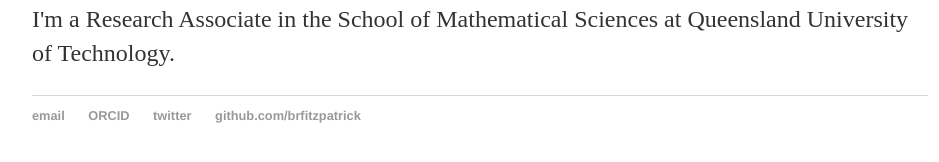
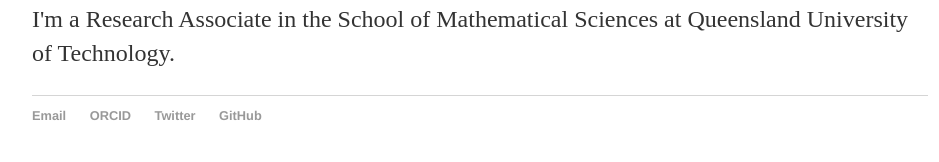
Before and after one commit to brfitzpatrick/brfitzpatrick.github.io, a Jekyll site: the page built from index.html, in a window 1280 px wide. Shown: the part 194-356 px from the top of the page, without its empty margins (160-1099 px from the left). Built offline with Jekyll 4.4.1, drawn with Linux system fonts in a browser that asks for light colours.

Commit message:
Update default.html
shorter footer link names

```diff
--- a/_layouts/default.html
+++ b/_layouts/default.html
@@ -20,10 +20,10 @@
 			</div><!-- /.container -->
 			<footer>
 	    		<ul>
-	    		  <li><a href="mailto:ben.r.fitzpatrick@gmail.com">email</a></li>
+	    		  <li><a href="mailto:ben.r.fitzpatrick@gmail.com">Email</a></li>
         		<li><a href="http://orcid.org/0000-0003-1916-0939">ORCID</a></li>
-        		<li><a href="https://twitter.com/benrfitzpatrick">twitter</a></li>
-        		<li><a href="https://github.com/brfitzpatrick">github.com/brfitzpatrick</a></li>
+        		<li><a href="https://twitter.com/benrfitzpatrick">Twitter</a></li>
+        		<li><a href="https://github.com/brfitzpatrick">GitHub</a></li>
 				</ul>
 			</footer>
 		</body>
```
